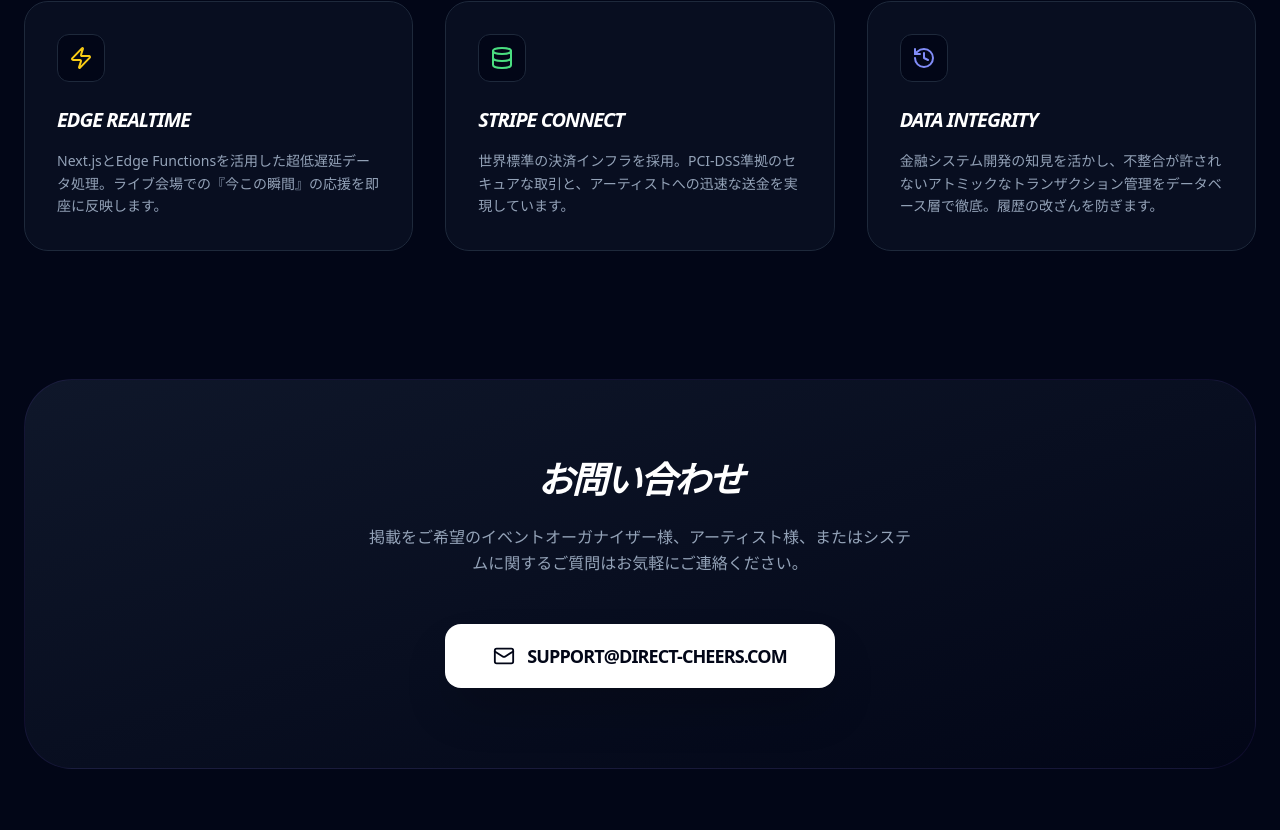
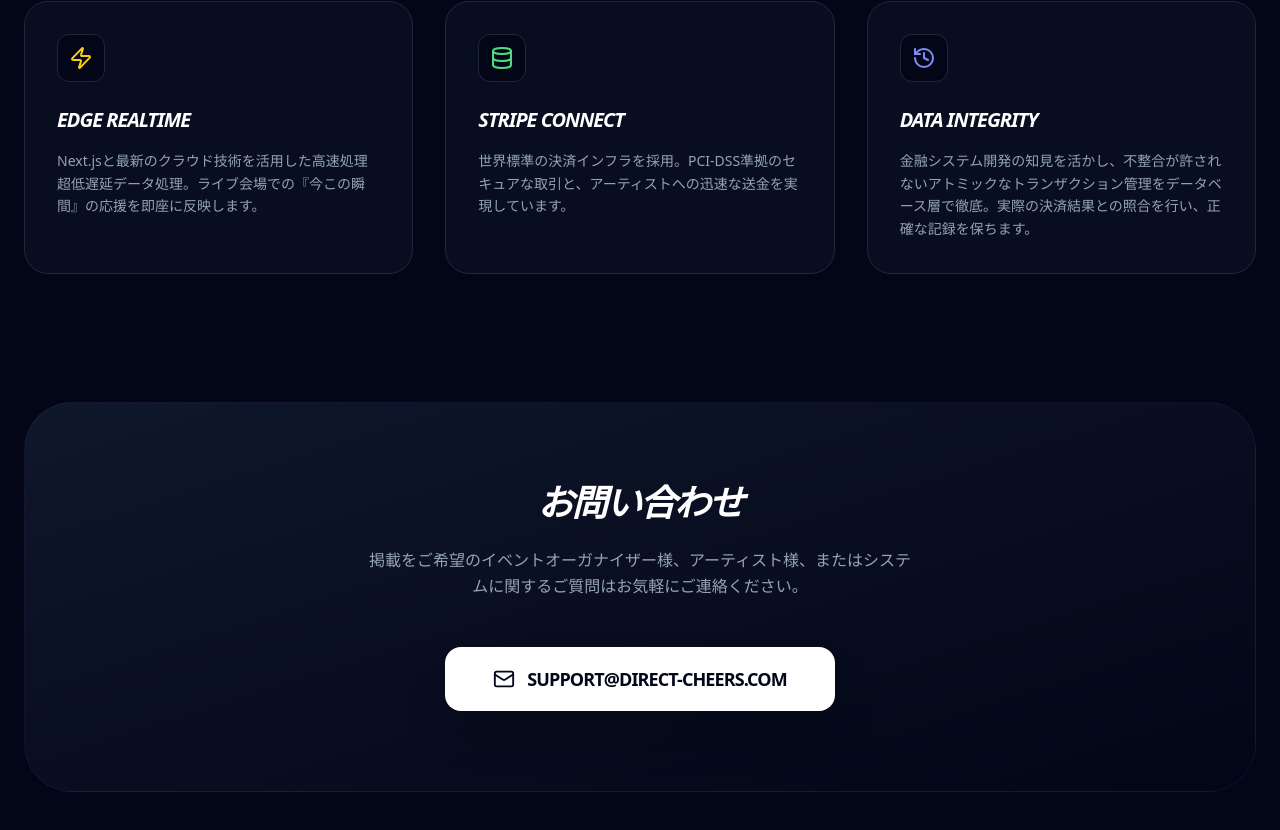
Before and after one commit to spacemindhiro/direct-cheers, a Next.js app: page /about in a window 1280 px wide. Shown: the part 3473-4303 px from the top of the page. Built offline with nearby package versions, Linux system fonts and the light colour scheme.

Commit message:
aboutページ微修正

```diff
--- a/app/about/page.tsx
+++ b/app/about/page.tsx
@@ -216,7 +216,7 @@ export default function AboutPage() {
             {[
               {
                 title: "Edge Realtime",
-                desc: "Next.jsとEdge Functionsを活用した超低遅延データ処理。ライブ会場での『今この瞬間』の応援を即座に反映します。",
+                desc: "Next.jsと最新のクラウド技術を活用した高速処理超低遅延データ処理。ライブ会場での『今この瞬間』の応援を即座に反映します。",
                 icon: <Zap className="text-yellow-400" />
               },
               {
@@ -226,7 +226,7 @@ export default function AboutPage() {
               },
               {
                 title: "Data Integrity",
-                desc: "金融システム開発の知見を活かし、不整合が許されないアトミックなトランザクション管理をデータベース層で徹底。履歴の改ざんを防ぎます。",
+                desc: "金融システム開発の知見を活かし、不整合が許されないアトミックなトランザクション管理をデータベース層で徹底。実際の決済結果との照合を行い、正確な記録を保ちます。",
                 icon: <History className="text-indigo-400" />
               }
             ].map((tech, i) => (
```
